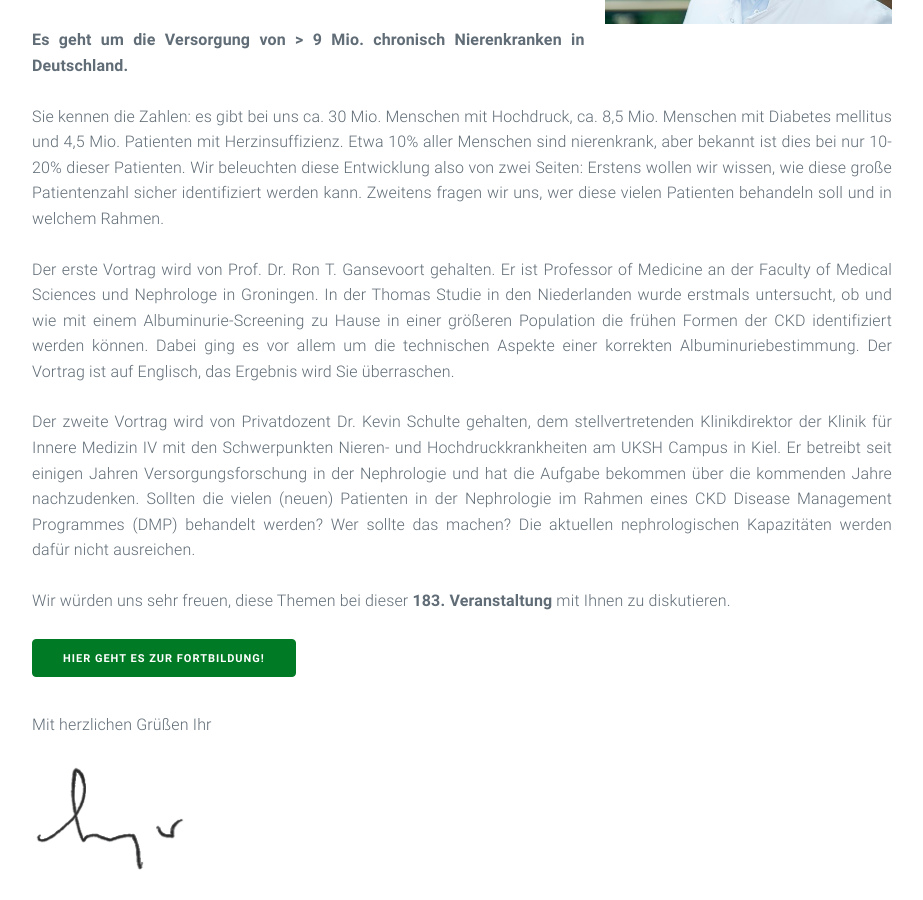
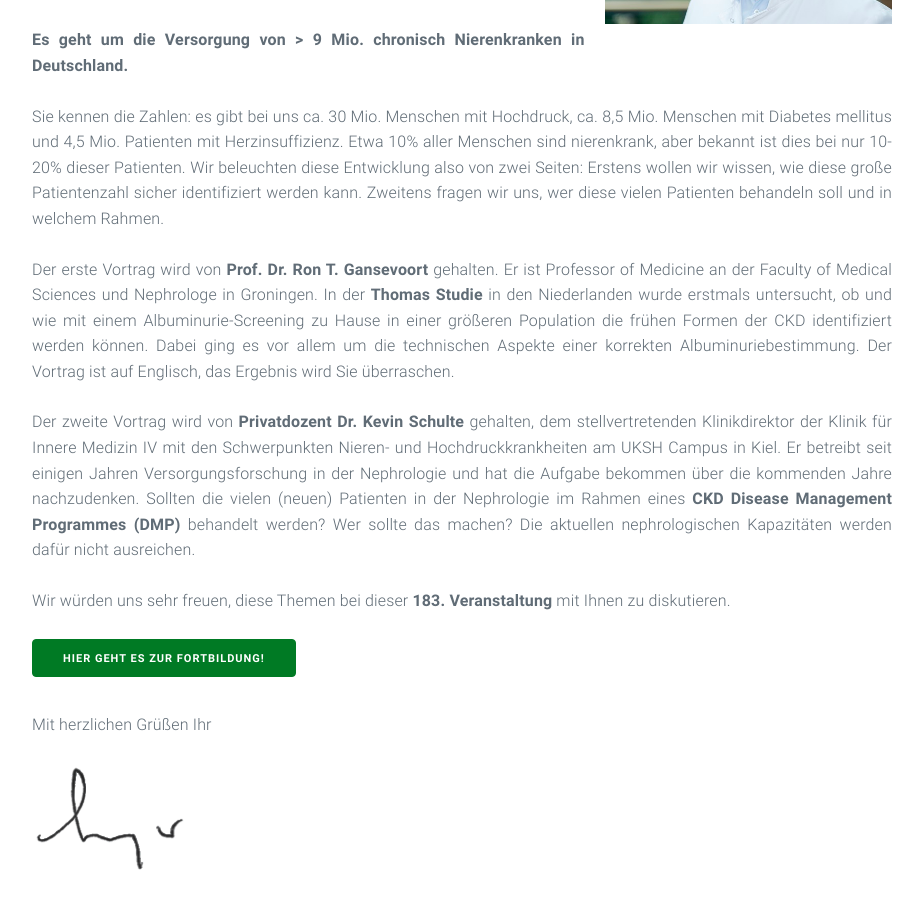
Before and after one commit to manuelpaul86/manuelpaul86.github.io, a Jekyll site: the page built from index.md, in a window 1280 px wide and 900 px high, scrolled down 472 px. Shown: the whole window, without its empty margins (178-1101 px from the left). Built offline with Jekyll 4.4.1, drawn with Linux system fonts in a browser that asks for light colours.

```diff
--- a/index.md
+++ b/index.md
@@ -13,9 +13,9 @@ Das fünfte Barmbeker Nephrologie Gespräch findet live in Hamburg-Barmbek oder
 
 Sie kennen die Zahlen: es gibt bei uns ca. 30 Mio. Menschen mit Hochdruck, ca. 8,5 Mio. Menschen mit Diabetes mellitus und 4,5 Mio. Patienten mit Herzinsuffizienz. Etwa 10% aller Menschen sind nierenkrank, aber bekannt ist dies bei nur 10-20% dieser Patienten. Wir beleuchten diese Entwicklung also von zwei Seiten:  Erstens wollen wir wissen, wie diese große Patientenzahl sicher identifiziert werden kann. Zweitens fragen wir uns, wer diese vielen Patienten behandeln soll und in welchem Rahmen.
 
-Der erste Vortrag wird von Prof. Dr. Ron T. Gansevoort gehalten. Er ist Professor of Medicine an der Faculty of Medical Sciences und Nephrologe in Groningen. In der Thomas Studie in den Niederlanden wurde erstmals untersucht, ob und wie mit einem Albuminurie-Screening zu Hause in einer größeren Population die frühen Formen der CKD identifiziert werden können. Dabei ging es vor allem um die technischen Aspekte einer korrekten Albuminuriebestimmung. Der Vortrag ist auf Englisch, das Ergebnis wird Sie überraschen.
+Der erste Vortrag wird von **Prof. Dr. Ron T. Gansevoort** gehalten. Er ist Professor of Medicine an der Faculty of Medical Sciences und Nephrologe in Groningen. In der **Thomas Studie** in den Niederlanden wurde erstmals untersucht, ob und wie mit einem Albuminurie-Screening zu Hause in einer größeren Population die frühen Formen der CKD identifiziert werden können. Dabei ging es vor allem um die technischen Aspekte einer korrekten Albuminuriebestimmung. Der Vortrag ist auf Englisch, das Ergebnis wird Sie überraschen.
 
-Der zweite Vortrag wird von Privatdozent Dr. Kevin Schulte gehalten, dem stellvertretenden Klinikdirektor der Klinik für Innere Medizin IV mit den Schwerpunkten Nieren- und Hochdruckkrankheiten am UKSH Campus in Kiel. Er betreibt seit einigen Jahren Versorgungsforschung in der Nephrologie und hat die Aufgabe bekommen über die kommenden Jahre nachzudenken. Sollten die vielen (neuen) Patienten in der Nephrologie im Rahmen eines CKD Disease Management Programmes (DMP) behandelt werden? Wer sollte das machen? Die aktuellen nephrologischen Kapazitäten werden dafür nicht ausreichen.
+Der zweite Vortrag wird von **Privatdozent Dr. Kevin Schulte** gehalten, dem stellvertretenden Klinikdirektor der Klinik für Innere Medizin IV mit den Schwerpunkten Nieren- und Hochdruckkrankheiten am UKSH Campus in Kiel. Er betreibt seit einigen Jahren Versorgungsforschung in der Nephrologie und hat die Aufgabe bekommen über die kommenden Jahre nachzudenken. Sollten die vielen (neuen) Patienten in der Nephrologie im Rahmen eines **CKD Disease Management Programmes (DMP)** behandelt werden? Wer sollte das machen? Die aktuellen nephrologischen Kapazitäten werden dafür nicht ausreichen.
 
 Wir würden uns sehr freuen, diese Themen bei dieser **183. Veranstaltung** mit Ihnen zu diskutieren.
 
```
